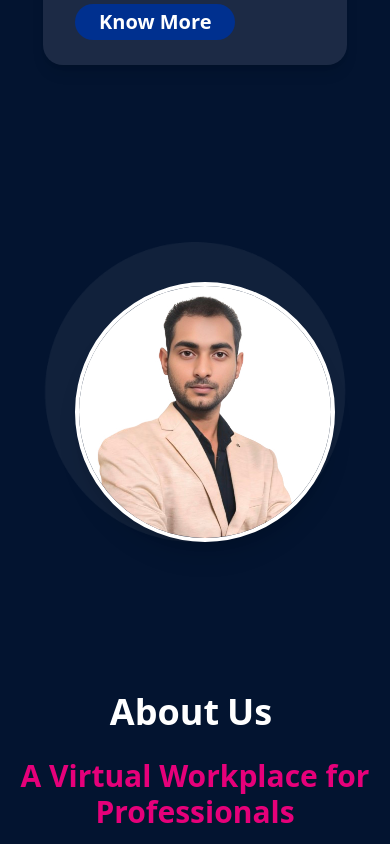
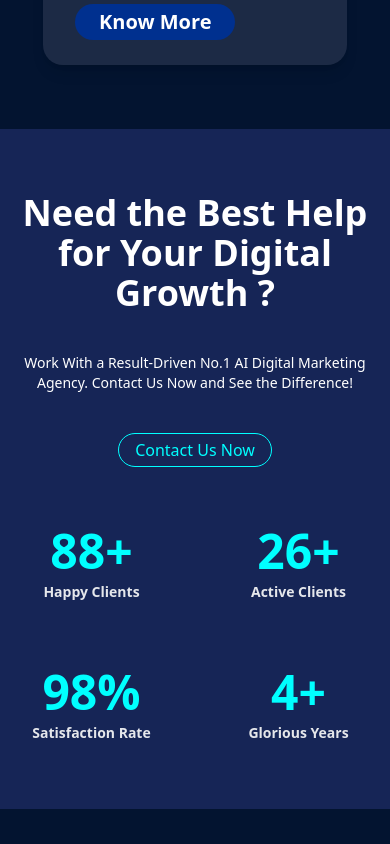
Before and after one commit to ankitWork2001/portfolio, a React (Vite) app: page / in a window 390 px wide. Shown: the part 8760-9604 px from the top of the page. Built offline with nearby package versions, Linux system fonts and the light colour scheme.

Commit message:
Create StatsCouter Component in component folder and do some changes in ContactUs Component

```diff
--- /dev/null
+++ b/src/components/StatsCounter.jsx
@@ -0,0 +1,84 @@
+import React, { useEffect, useRef, useState } from "react";
+import { Link } from "react-router-dom";
+
+function StatsCounter() {
+    const sectionRef = useRef();
+    const [start, setStart] = useState(false);
+    const [counts, setCounts] = useState({
+        clients: 0,
+        active: 0,
+        satisfaction: 0,
+        years: 0,
+    });
+
+    useEffect(() => {
+        const observer = new IntersectionObserver(
+            ([entry]) => {
+                if (entry.isIntersecting) setStart(true);
+            },
+            { threshold: 0.5 }
+        );
+
+        if (sectionRef.current) observer.observe(sectionRef.current);
+        return () => observer.disconnect();
+    }, []);
+
+    useEffect(() => {
+        if (!start) return;
+
+        const goals = {
+            clients: 88,
+            active: 26,
+            satisfaction: 98,
+            years: 4,
+        };
+
+        const interval = setInterval(() => {
+            setCounts((prev) => {
+                const next = { ...prev };
+                for (let key in goals) {
+                    if (prev[key] < goals[key]) next[key] += 1;
+                }
+                return next;
+            });
+        }, 30);
+
+        return () => clearInterval(interval);
+    }, [start]);
+
+    return (
+        <section
+            ref={sectionRef}
+            className="py-16 bg-blue-950 text-white text-center flex flex-col md:flex-row justify-between px-5 md:px-15 gap-5"
+        >
+            <div className="text-center">
+                <div className=" space-y-10 ">
+                    <h1 className="font-bold text-4xl">Need the Best Help for Your Digital Growth ?</h1>
+                    <p className="text-sm">Work With a Result-Driven No.1 AI Digital Marketing Agency. Contact Us Now and See the Difference!</p>
+                </div>
+                <button className="mt-10 text-[aqua] border cursor-pointer px-4 py-1 rounded-full border-[aqua]"><Link to={"/contact-us"}>Contact Us Now</Link></button>
+            </div>
+
+            <div className="grid grid-cols-2  gap-16 text-xl font-semibold mt-10 md:mt-0">
+                <div>
+                    <span className="text-5xl text-[aqua]">{counts.clients}+</span><br />
+                    <span className="text-sm text-gray-200">Happy Clients</span>
+                </div>
+                <div>
+                    <span className="text-5xl text-[aqua]">{counts.active}+</span><br />
+                    <span className="text-sm text-gray-200">Active Clients</span>
+                </div>
+                <div>
+                    <span className="text-5xl text-[aqua]">{counts.satisfaction}%</span><br />
+                    <span className="text-sm text-gray-200">Satisfaction Rate</span>
+                </div>
+                <div>
+                    <span className="text-5xl text-[aqua]">{counts.years}+</span><br />
+                    <span className="text-sm text-gray-200">Glorious Years</span>
+                </div>
+            </div>
+        </section>
+    );
+}
+
+export default StatsCounter;
--- a/src/components/homepage/contact-us/ContactShort.jsx
+++ b/src/components/homepage/contact-us/ContactShort.jsx
@@ -1,4 +1,4 @@
-import React, { useState } from "react";
+import React, { useEffect, useState } from "react";
 import {
   FaUser,
   FaEnvelope,
@@ -50,6 +50,9 @@ export default function ContactUs() {
     setTimeout(() => setStatus(""), 5000);
   };
 
+  useEffect(() => {
+    window.scrollTo({ top: 0}); // 👈 scrolls to top automatically
+  }, []);
   return (
     <motion.section
       initial={{ opacity: 0, y: 100 }}
--- a/src/pages/Home.jsx
+++ b/src/pages/Home.jsx
@@ -5,12 +5,14 @@ import OnlinePresence from "../components/homepage/onlinePresence/OnlinePresence
 import DigitalMarketing from "../components/homepage/digital-Marketing/Marketing.jsx";
 import AboutShort from "../components/homepage/about/AboutShort.jsx";
 import ContactUs from "../components/homepage/contact-us/ContactShort.jsx";
+import StatsCounter from "../components/StatsCounter.jsx";
 const Home = () => (
   <div>
     <HeroSection />
     <OurServices />
     <OnlinePresence />
      <DigitalMarketing />
+     <StatsCounter/>
      <AboutShort />
     <ContactUs />
 
```
